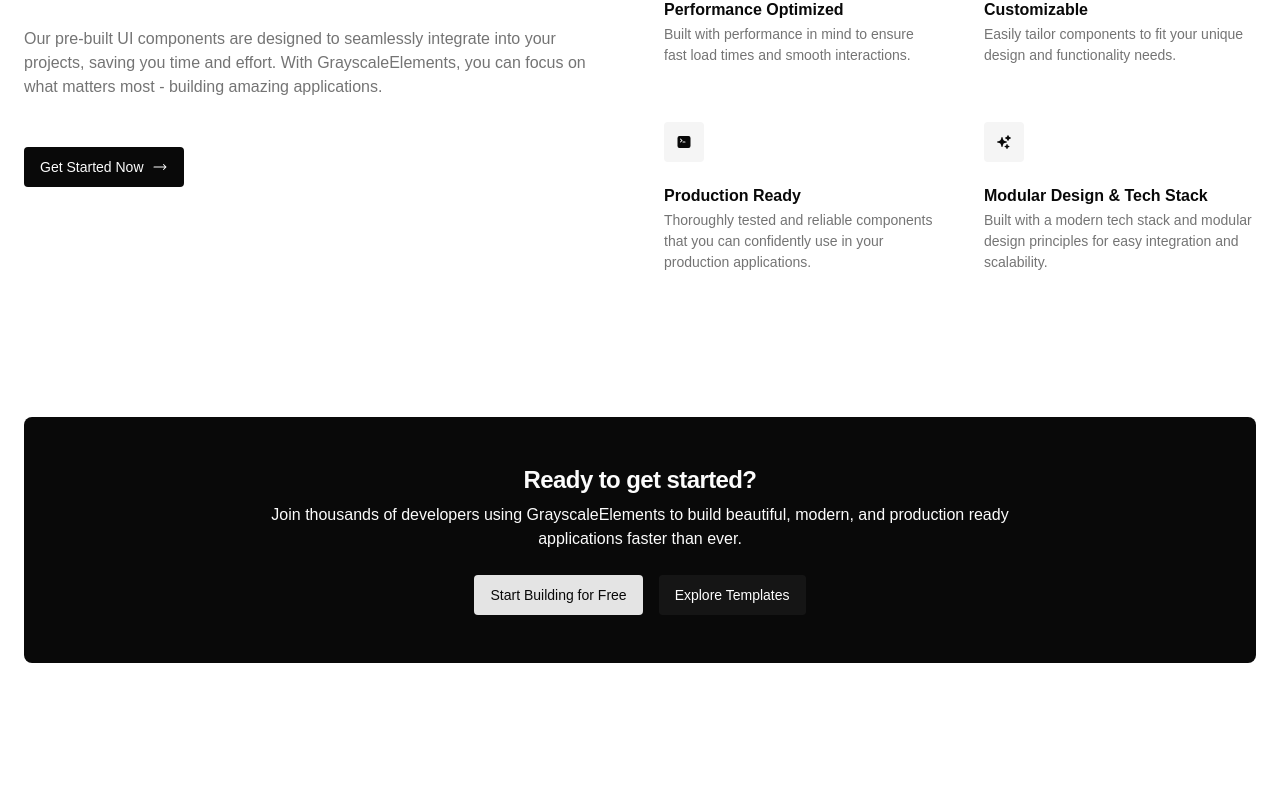
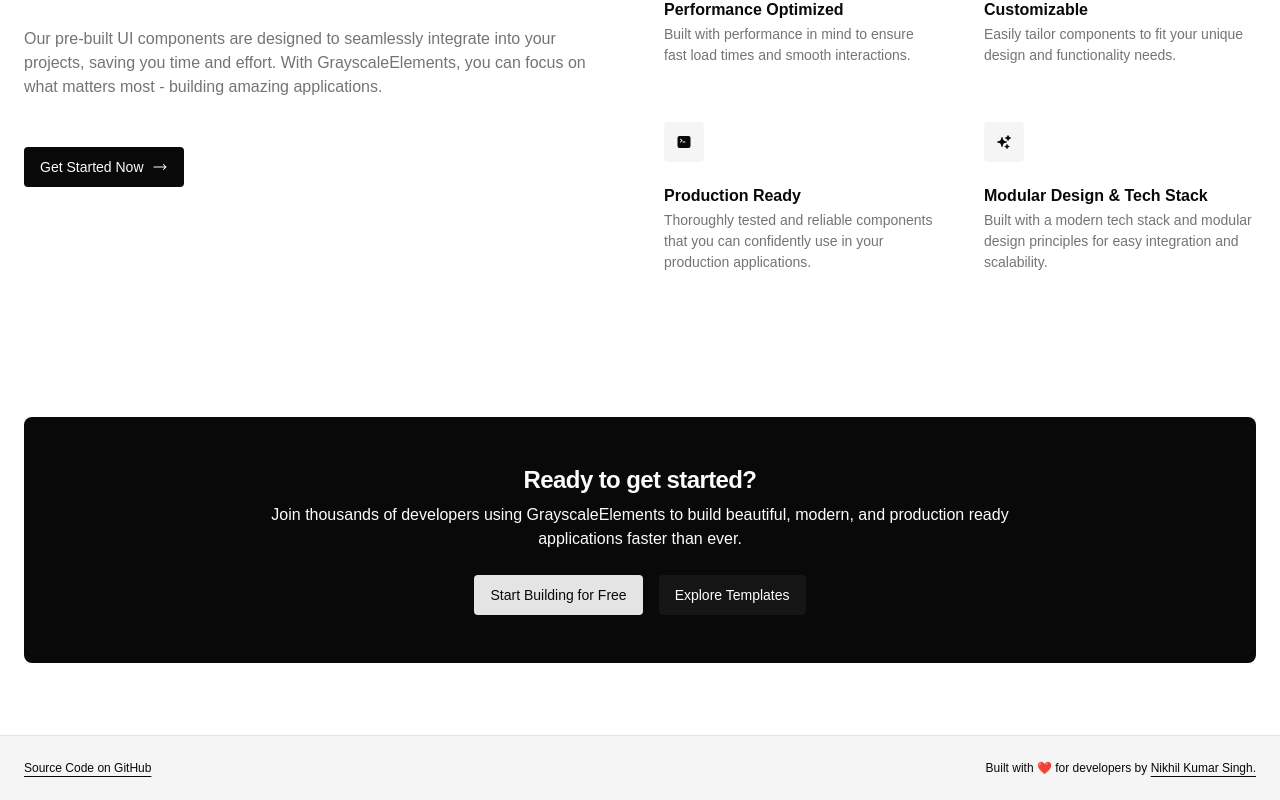
Before and after one commit to meinitializedevelopment/grayscale-elements, a Next.js app: page / in a window 1280 px wide. Shown: the part 1098-1898 px from the top of the page. Before the commit the page ends 1833 px from the top, so only its background shows below. Built offline with nearby package versions, Linux system fonts and the light colour scheme; a web font is replaced by a local one.

Commit message:
add: footer in the layout

```diff
--- a/app/layout.tsx
+++ b/app/layout.tsx
@@ -6,6 +6,8 @@ import { Google_Sans } from "next/font/google";
 import "./globals.css";
 
 import { Header } from "@/components/header";
+import { Footer } from "@/components/footer";
+
 import { cn } from "@/library/utilities";
 
 const googleSans = Google_Sans({
@@ -27,6 +29,7 @@ export default function RootLayout({ children }: { children: ReactNode }) {
             <body className={cn(googleSans.className, "antialiased")}>
                 <Header />
                 {children}
+                <Footer />
             </body>
         </html>
     );
--- /dev/null
+++ b/components/footer.tsx
@@ -0,0 +1,31 @@
+import { Container } from "@/components/ui/container";
+import { Link } from "@/components/ui/link";
+import { Text } from "@/components/ui/text";
+
+export function Footer() {
+    return (
+        <footer className="bg-muted border-t">
+            <Container className="flex items-center justify-between max-sm:flex-col max-sm:gap-4">
+                <Link
+                    href="https://github.com/meinitializedevelopment/grayscale-elements/"
+                    target="_blank"
+                    rel="noopener noreferrer"
+                    className="text-xs underline"
+                >
+                    Source Code on GitHub
+                </Link>
+                <Text className="mt-0! text-xs">
+                    Built with ❤️ for developers by{" "}
+                    <Link
+                        href="https://github.com/meinitializedevelopment/"
+                        target="_blank"
+                        rel="noopener noreferrer"
+                        className="text-xs underline"
+                    >
+                        Nikhil Kumar Singh.
+                    </Link>
+                </Text>
+            </Container>
+        </footer>
+    );
+}
--- /dev/null
+++ b/components/ui/link.tsx
@@ -0,0 +1,20 @@
+import { type ComponentPropsWithoutRef } from "react";
+
+import { Slot } from "@/components/utilities/slot";
+import { cn } from "@/library/utilities";
+
+type LinkProps = ComponentPropsWithoutRef<"a"> & { asChild?: boolean };
+
+export function Link({ className, asChild, ...props }: LinkProps) {
+    const Component = asChild ? Slot : "a";
+
+    return (
+        <Component
+            className={cn(
+                "text-sm font-medium underline-offset-4 hover:underline focus-visible:underline focus-visible:outline-none",
+                className
+            )}
+            {...props}
+        />
+    );
+}
```
